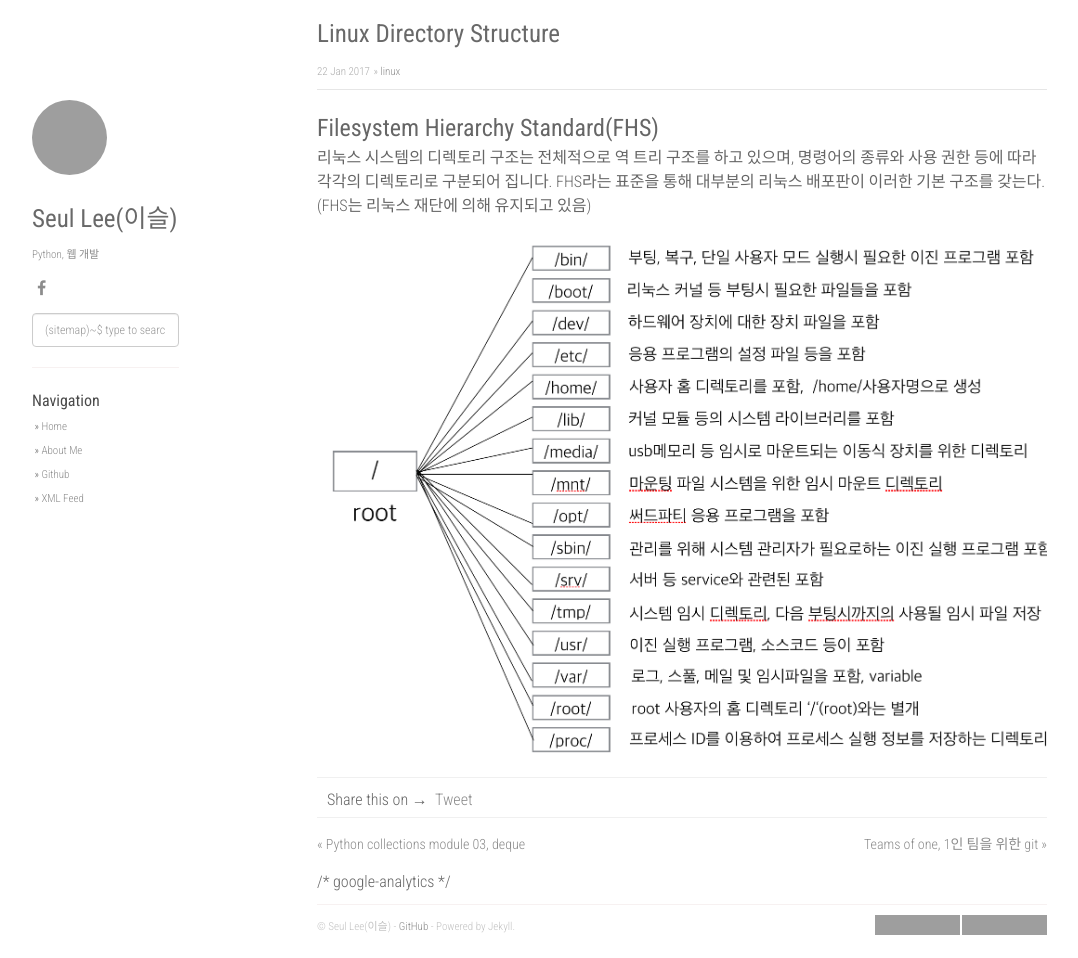
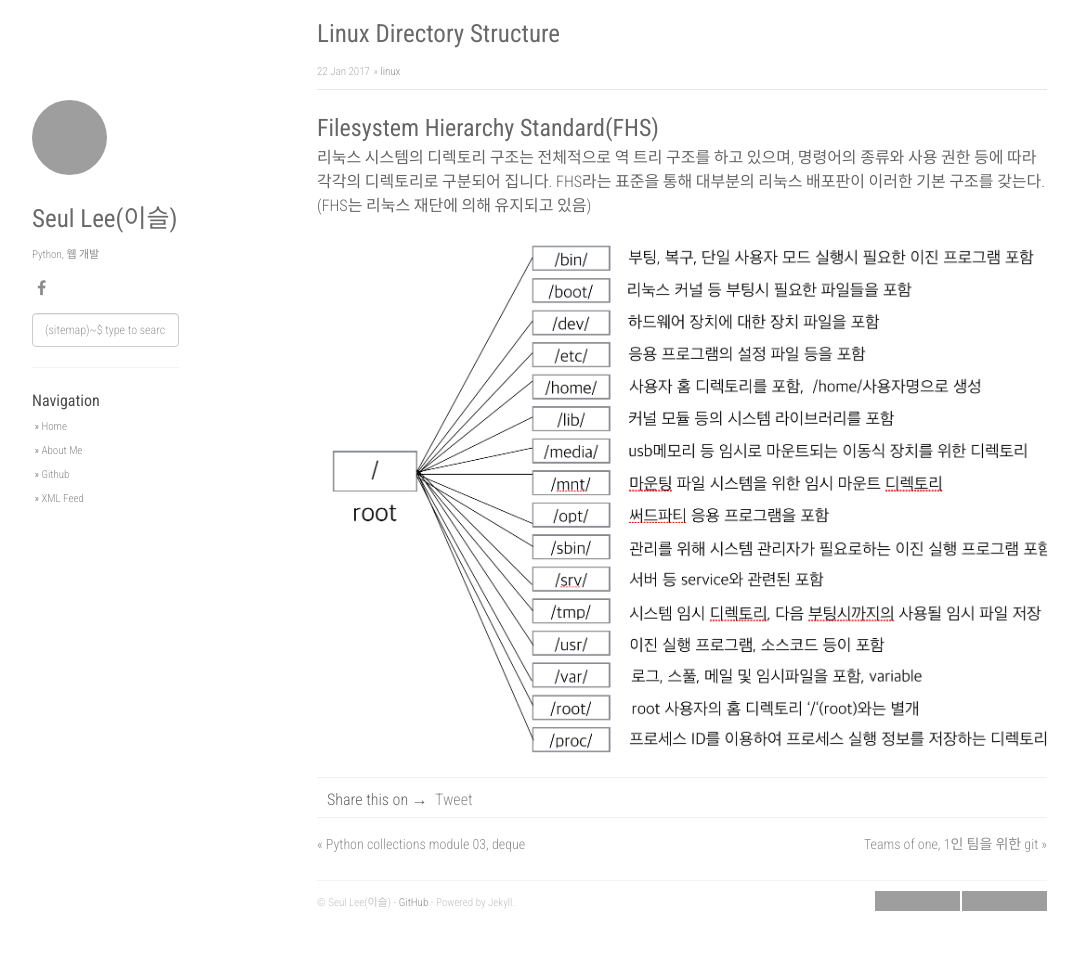
Before and after one commit to lee-seul/lee-seul.github.com, a Jekyll site: the page built from _posts/2017-01-22-linux-directory-structure.markdown, in a window 1280 px wide and 958 px high, cut to the strip 0-958 px from the top of the window. Shown: the whole strip, without its empty margins (53-1131 px from the left). Built offline with Jekyll 4.4.1, drawn with Linux system fonts in a browser that asks for light colours; nearby versions of some CDN libraries; comment, search, counter and statistics services are not loaded; some of the changed lines change nothing that is shown; grey boxes are pictures that could not be loaded.

Commit message:
post.html 구글 애널리틱스 되돌리기

```diff
--- a/_layouts/post.html
+++ b/_layouts/post.html
@@ -71,16 +71,3 @@
 })();
 </script>
 <noscript>Please enable JavaScript to view the <a href="https://disqus.com/?ref_noscript">comments powered by Disqus.</a></noscript>
-
-
-/* google-analytics */
-<script>
-  (function(i,s,o,g,r,a,m){i['GoogleAnalyticsObject']=r;i[r]=i[r]||function(){
-      (i[r].q=i[r].q||[]).push(arguments)},i[r].l=1*new Date();a=s.createElement(o),
-    m=s.getElementsByTagName(o)[0];a.async=1;a.src=g;m.parentNode.insertBefore(a,m)
-        })(window,document,'script','https://www.google-analytics.com/analytics.js','ga');
-
-  ga('create', 'UA-93540601-1', 'auto');
-    ga('send', 'pageview');
-
-</script>
```
